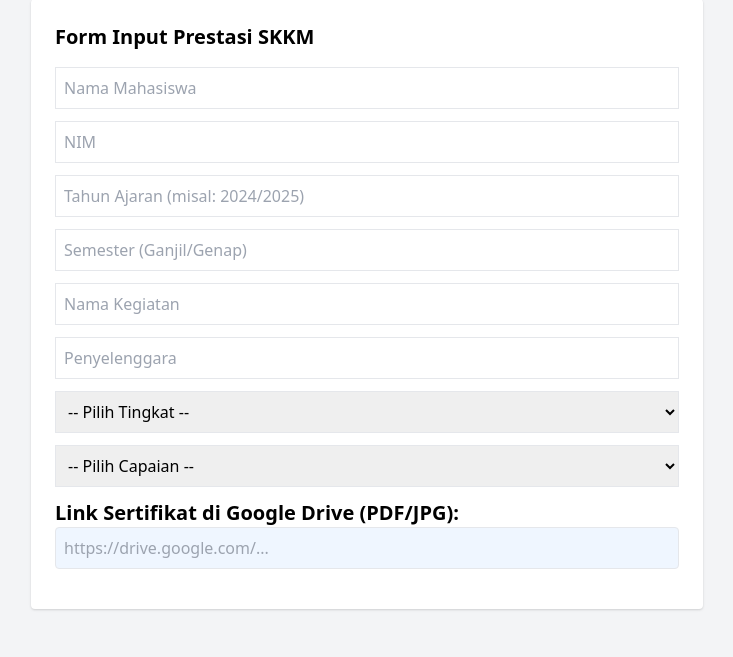
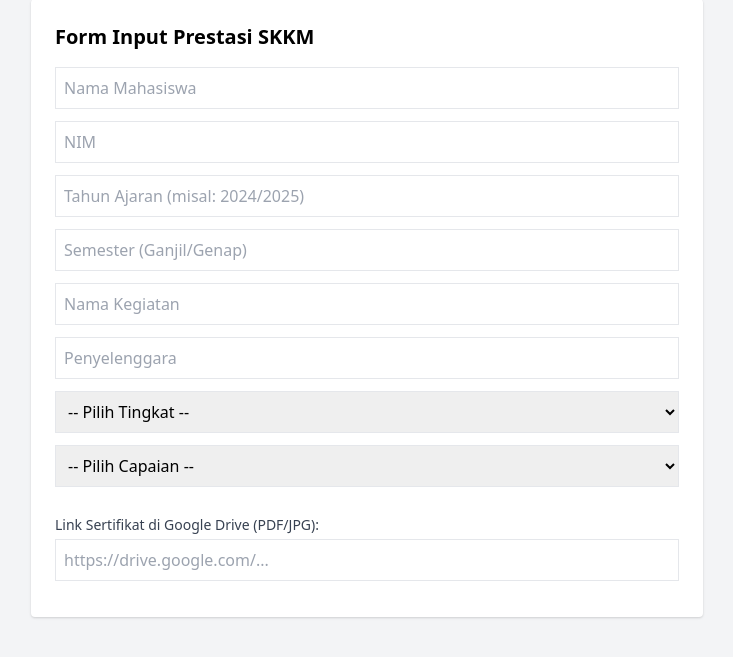
Before and after one commit to NourAnisa/si-skkm-unism, a FastAPI app: page /prestasi/input in a window 1280 px wide. Shown: the part 25-682 px from the top of the page, without its empty margins (273-1006 px from the left). Run offline with FastAPI, Linux system fonts and the light colour scheme.

Commit message:
Update input_prestasi.html

```diff
--- a/templates/input_prestasi.html
+++ b/templates/input_prestasi.html
@@ -23,8 +23,9 @@
                 <option value="">-- Pilih Capaian --</option>
                 <option>Peserta</option><option>Juara III</option><option>Juara II</option><option>Juara I</option>
             </select>
-           <label class="text-xl font-bold mb-4">Link Sertifikat di Google Drive (PDF/JPG):</label>
-      <input name="link_sertifikat" type="url" placeholder="https://drive.google.com/..." class="w-full p-2 mb-4 border rounded bg-blue-50" required>
+           <label class="block text-sm text-gray-700 mt-4 mb-1">Link Sertifikat di Google Drive (PDF/JPG):</label>
+      <input name="link_sertifikat" type="url" placeholder="https://drive.google.com/..." class="w-full border p-2 mb-3" required>
+
         </form>
     </div>
 </body>
```
